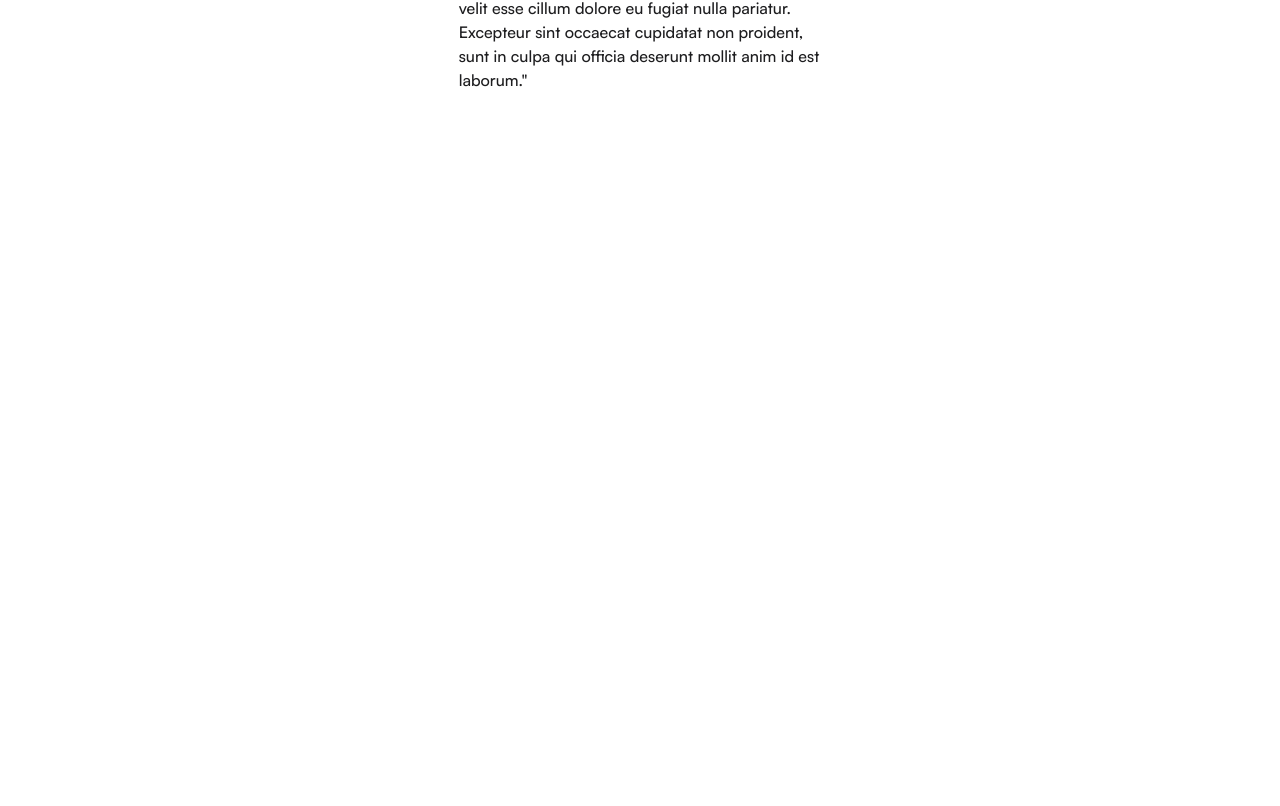
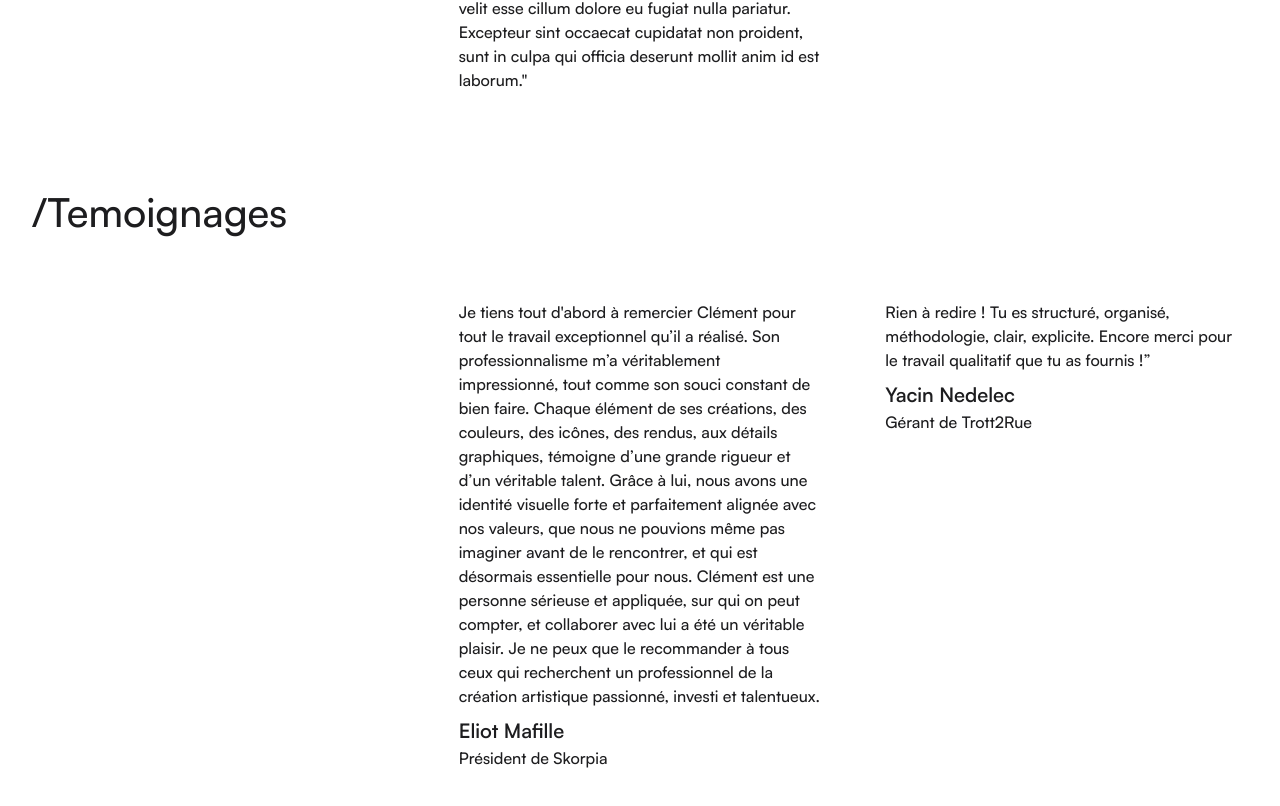
Before and after one commit to ClementSaint-Hilaire/cshStudio, a Next.js app: page / in a window 1280 px wide. Shown: the part 4406-5212 px from the top of the page. Before the commit the page ends 4546 px from the top, so only its background shows below. Built offline with nearby package versions, Linux system fonts and the light colour scheme.

Commit message:
testimonials

```diff
--- a/src/app/page.tsx
+++ b/src/app/page.tsx
@@ -1,6 +1,8 @@
+import FAQSection from "@/components/faqSection";
 import HeroSection from "@/components/heroSection";
 import NewsSection from "@/components/newsSection";
 import ProjectSection from "@/components/projectSection";
+import TestimonialsSection from "@/components/testimonialsSection";
 import ValeursSection from "@/components/valeursSection";
 
 export default function Home() {
@@ -10,6 +12,7 @@ export default function Home() {
       <NewsSection />
       <ProjectSection />
       <ValeursSection />
+      <TestimonialsSection />
     </main>
   );
 }
--- /dev/null
+++ b/src/components/faqSection.tsx
@@ -0,0 +1,90 @@
+'use client';
+
+import { useState } from 'react';
+
+interface FAQItem {
+    question: string;
+    answer: string;
+}
+
+export default function FAQSection() {
+    const [activeIndex, setActiveIndex] = useState<number | null>(null);
+
+    const faqItems: FAQItem[] = [
+        {
+            question: "Frequently ask question where you have the awser ?",
+            answer: "Lorem ipsum dolor sit amet, consectetur adipiscing elit. Sed do eiusmod tempor incididunt ut labore et dolore magna aliqua. Ut enim ad minim veniam, quis nostrud exercitation ullamco laboris."
+        },
+        {
+            question: "Frequently ask question where you have the awser ?",
+            answer: "Lorem ipsum dolor sit amet, consectetur adipiscing elit. Sed do eiusmod tempor incididunt ut labore et dolore magna aliqua. Ut enim ad minim veniam, quis nostrud exercitation ullamco laboris."
+        },
+        {
+            question: "Frequently ask question where you have the awser ?",
+            answer: "Lorem ipsum dolor sit amet, consectetur adipiscing elit. Sed do eiusmod tempor incididunt ut labore et dolore magna aliqua. Ut enim ad minim veniam, quis nostrud exercitation ullamco laboris."
+        },
+        {
+            question: "Frequently ask question where you have the awser ?",
+            answer: "Lorem ipsum dolor sit amet, consectetur adipiscing elit. Sed do eiusmod tempor incididunt ut labore et dolore magna aliqua. Ut enim ad minim veniam, quis nostrud exercitation ullamco laboris."
+        },
+        {
+            question: "Frequently ask question where you have the awser ?",
+            answer: "Lorem ipsum dolor sit amet, consectetur adipiscing elit. Sed do eiusmod tempor incididunt ut labore et dolore magna aliqua. Ut enim ad minim veniam, quis nostrud exercitation ullamco laboris."
+        }
+    ];
+
+    const toggleFAQ = (index: number) => {
+        setActiveIndex(activeIndex === index ? null : index);
+    };
+
+    return (
+        <section className="w-full bg-monochrome-100">
+            <div className="max-w-[1400px] mx-auto pt-16 pb-32">
+                <div className="flex flex-col gap-8">
+                    {faqItems.map((item, index) => (
+                        <div key={index} className="flex flex-col">
+                            <div
+                                className="flex justify-between items-center cursor-pointer group"
+                                onClick={() => toggleFAQ(index)}
+                            >
+                                <h3 className="grow text-monochrome-800 text-2xl font-normal font-satoshi leading-[34px] pr-4">
+                                    {item.question}
+                                </h3>
+                                <div className="flex-shrink-0">
+                                    <svg
+                                        width="50"
+                                        height="50"
+                                        viewBox="0 0 50 50"
+                                        fill="#1D1D1F"
+                                        xmlns="http://www.w3.org/2000/svg"
+                                        className={`transform transition-transform duration-300 ${activeIndex === index ? 'rotate-180' : ''}`}
+                                    >
+                                        <path
+                                            d="M37.5 18.7499L25 31.2501L12.5 18.7499"
+                                            stroke="currentColor"
+                                            strokeWidth="3.5"
+                                            strokeLinecap="round"
+                                            strokeLinejoin="round"
+                                        />
+                                    </svg>
+                                </div>
+                            </div>
+
+                            <div
+                                className={`overflow-hidden transition-all duration-300 ease-in-out ${
+                                    activeIndex === index ? 'max-h-[500px] mt-6' : 'max-h-0'
+                                }`}
+                            >
+                                <p className="text-monochrome-800 text-lg font-normal font-satoshi leading-relaxed">
+                                    {item.answer}
+                                </p>
+                            </div>
+
+                            <div className="h-[1px] border-t border-[#75757a] mt-8"></div>
+                        </div>
+                    ))}
+                </div>
+            </div>
+        </section>
+    );
+}
--- /dev/null
+++ b/src/components/testimonialsSection.tsx
@@ -0,0 +1,42 @@
+
+export default function TestimonialsSection() {
+    return (
+        <div className="w-full bg-monochrome-100">
+            <div className="max-w-[1680px] gap-[64px] mx-auto flex flex-col px-4 md:px-6 lg:px-8 py-8 md:py-12">
+                <h1 className="text-title font-medium font-satoshi leading-[48px] text-monochrome-800">/Temoignages</h1>
+
+                <div className="flex gap-[64px] w-full">
+                    <div className="w-1/3 h-auto gap-[64px]" ></div>
+
+                    <div className="w-1/3 h-auto gap-[64px] flex flex-col gap-[8px]">
+                        <p className="w-full h-auto text-body font-medium font-satoshi text-monochrome-800">
+                        Je tiens tout d'abord à remercier Clément pour tout le travail exceptionnel qu’il a réalisé. Son professionnalisme m’a véritablement impressionné, tout comme son souci constant de bien faire. Chaque élément de ses créations, des couleurs, des icônes, des rendus, aux détails graphiques, témoigne d’une grande rigueur et d’un véritable talent. Grâce à lui, nous avons une identité visuelle forte et parfaitement alignée avec nos valeurs, que nous ne pouvions même pas imaginer avant de le rencontrer, et qui est désormais essentielle pour nous. Clément est une personne sérieuse et appliquée, sur qui on peut compter, et collaborer avec lui a été un véritable plaisir. Je ne peux que le recommander à tous ceux qui recherchent un professionnel de la création artistique passionné, investi et talentueux.
+                        </p>
+                        <div className="flex flex-col">
+                            <p className="text-heading font-semibold font-satoshi text-monochrome-800">
+                            Eliot Mafille
+                            </p>
+                            <p className="text-body font-medium font-satoshi text-monochrome-800">
+                                Président de Skorpia
+                            </p>
+                        </div>
+                    </div>
+                    <div className="w-1/3 h-auto gap-[64px] flex flex-col gap-[8px]">
+                        <p className="w-full h-auto text-body font-medium font-satoshi text-monochrome-800">
+                        Rien à redire ! Tu es structuré, organisé, méthodologie, clair, explicite. Encore merci pour le travail qualitatif que tu as fournis !”
+                        </p>
+                        <div className="flex flex-col">
+                            <p className="text-heading font-semibold font-satoshi text-monochrome-800">
+                                Yacin Nedelec
+                            </p>
+                            <p className="text-body font-medium font-satoshi text-monochrome-800">
+                                Gérant de Trott2Rue
+                            </p>
+                        </div>
+                    </div>
+
+                </div>
+            </div>
+        </div>
+    )
+}
```
Also changed, not shown: 1 other file (tests, documents, lock files or other folders).
